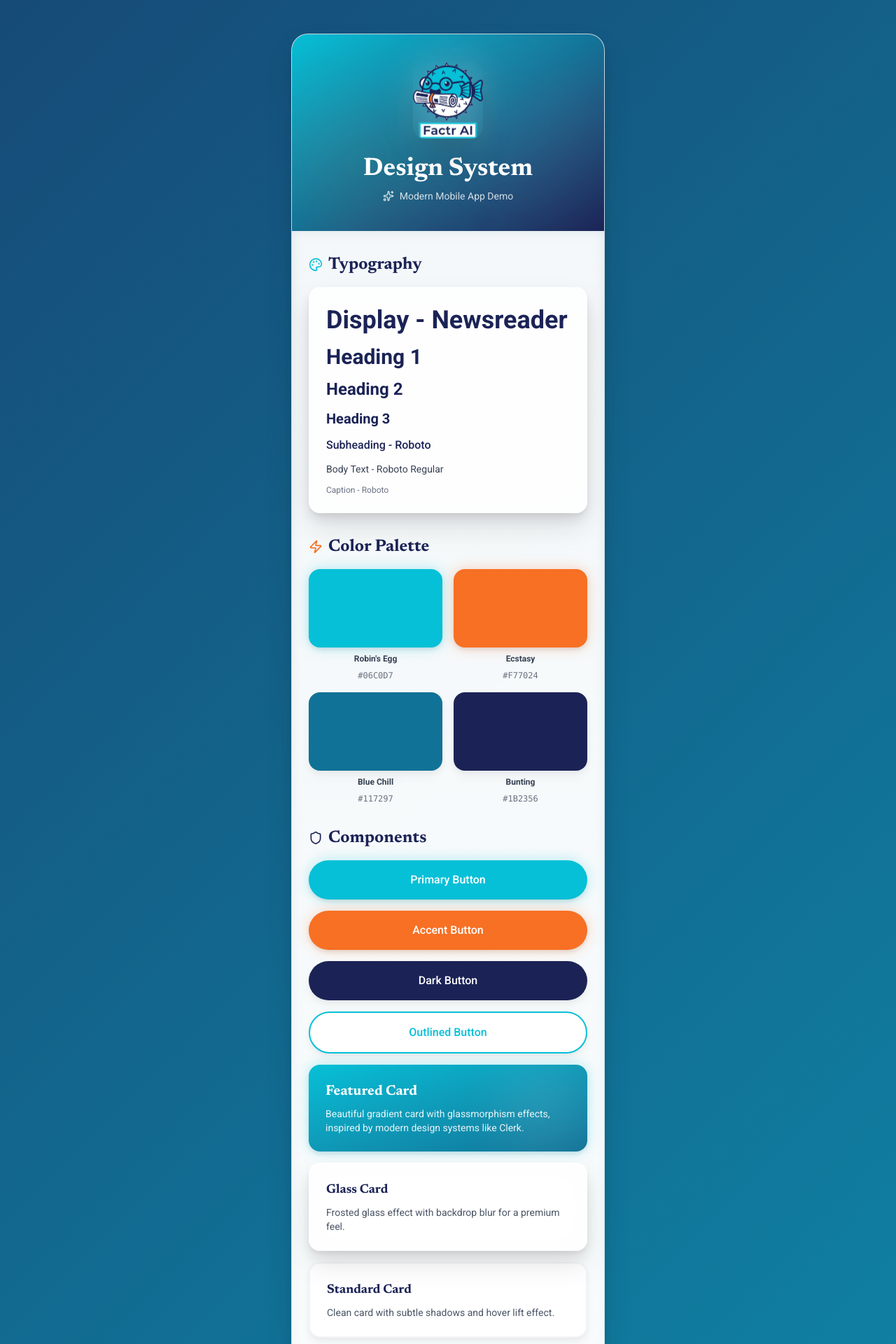
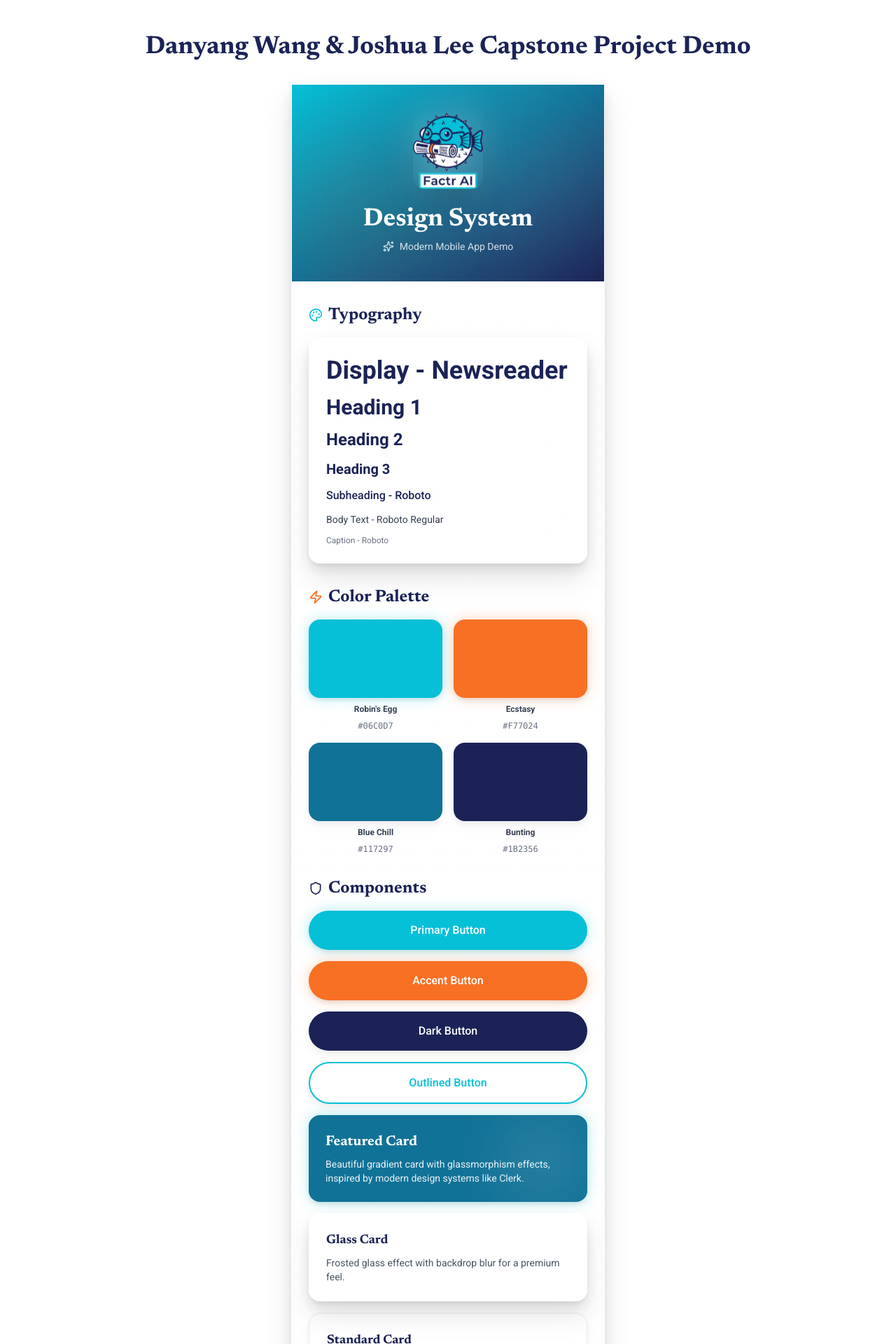
Before and after one commit to joshua-daniel-lee/factr-demo, a Next.js app: page / in a window 1280 px wide. Shown: the top 1920 px of the page at 70% size. Built offline with nearby package versions, Linux system fonts and the light colour scheme.

Commit message:
Add comprehensive FactrAI PRD to README and update demo page with capstone header

```diff
--- a/app/page.tsx
+++ b/app/page.tsx
@@ -6,9 +6,16 @@ import Input from "@/components/Input";
 
 export default function Home() {
   return (
-    <div className="min-h-screen gradient-animated py-12 px-4">
+    <div className="min-h-screen bg-white py-12 px-4">
+      {/* Capstone Project Header */}
+      <div className="text-center mb-8">
+        <h1 className="text-3xl md:text-4xl font-bold text-bunting font-newsreader mb-2">
+          Danyang Wang & Joshua Lee Capstone Project Demo
+        </h1>
+      </div>
+
       {/* Mobile App Container with glassmorphism */}
-      <div className="mx-auto max-w-md glass rounded-3xl shadow-elevated overflow-hidden">
+      <div className="mx-auto max-w-md glass shadow-elevated overflow-hidden">
         {/* Header with animated gradient */}
         <div className="bg-gradient-to-br from-primary via-blue-chill to-bunting px-6 py-10 text-white relative overflow-hidden">
           {/* Animated background elements */}
@@ -99,8 +106,8 @@ export default function Home() {
               <Button variant="dark">Dark Button</Button>
               <Button variant="outline">Outlined Button</Button>
 
-              {/* Gradient Card with glassmorphism */}
-              <Card variant="gradient" className="relative overflow-hidden">
+              {/* Featured Card with blue-chill background */}
+              <Card variant="gradient" className="relative overflow-hidden !bg-blue-chill !bg-none">
                 <div className="absolute top-0 right-0 w-32 h-32 bg-white/10 rounded-full blur-2xl"></div>
                 <h3 className="text-xl font-bold mb-2 relative z-10">Featured Card</h3>
                 <p className="text-sm text-white/90 relative z-10">
```
Also changed, not shown: 1 other file (tests, documents, lock files or other folders).
